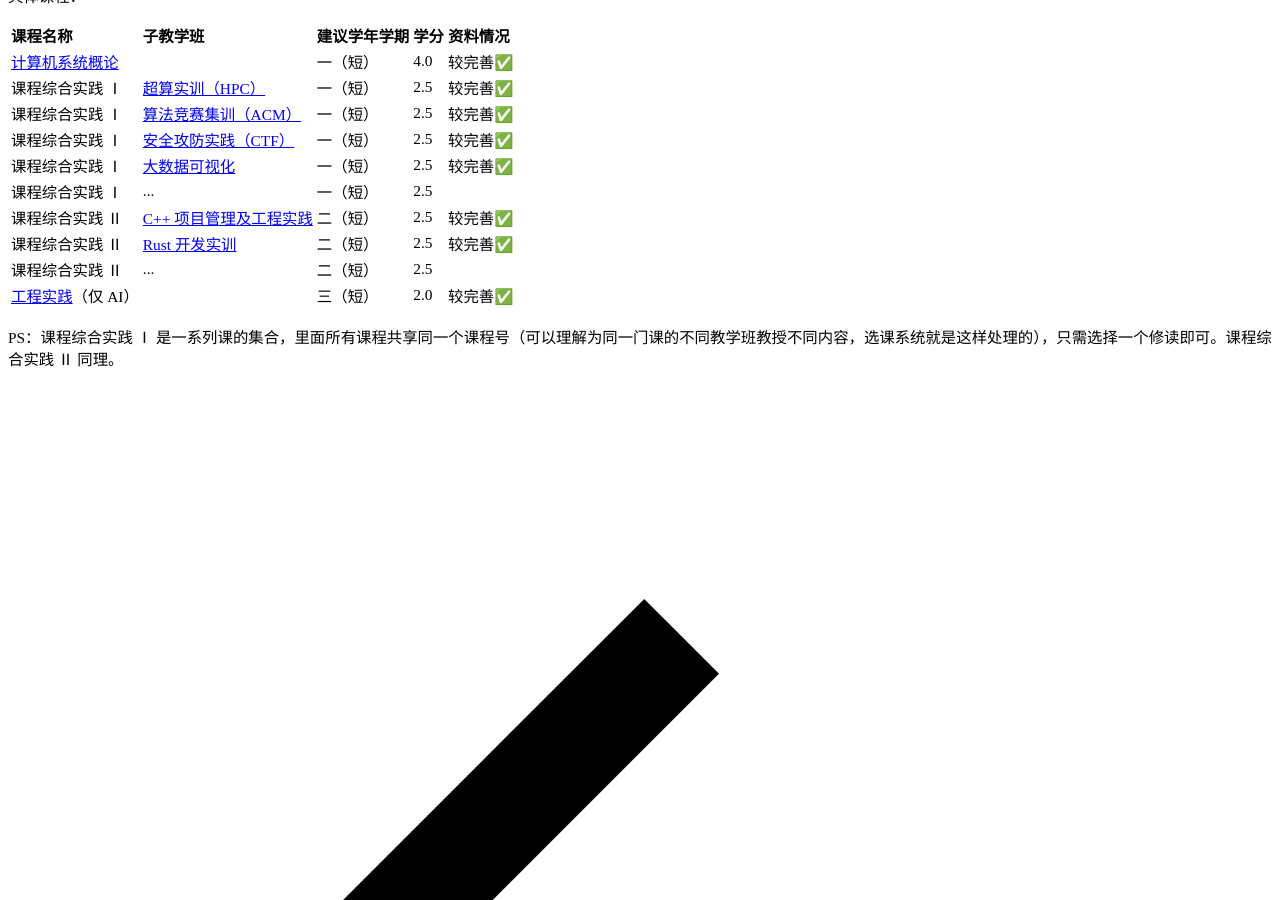
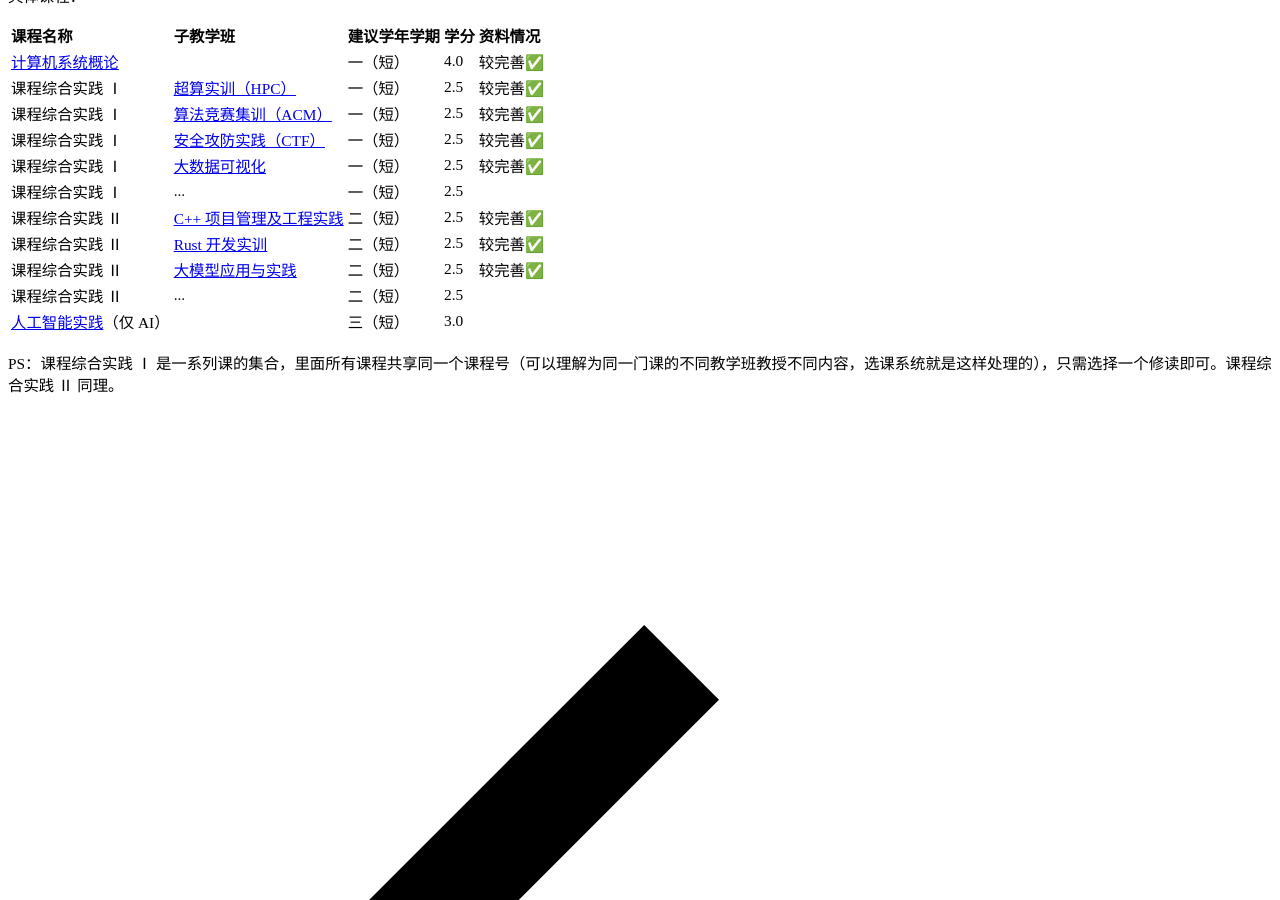
Before and after one commit to ZJU-Turing/TuringCourses, an MkDocs documentation site: the page built from docs/short_term/index.md, in a window 1280 px wide and 900 px high, scrolled down 18034 px. Built offline with MkDocs 1.6.1 and Material for MkDocs 9.7.7, drawn with Linux system fonts in a browser that asks for light colours; comment, search, counter and statistics services are not loaded.

Commit message:
更新短学期课程导航页 (#201)

```diff
--- a/docs/short_term/index.md
+++ b/docs/short_term/index.md
@@ -22,8 +22,9 @@
 |课程综合实践 Ⅰ|...|一（短）|2.5||
 |课程综合实践 Ⅱ|[C++ 项目管理及工程实践](cpp_project/)|二（短）|2.5|较完善✅|
 |课程综合实践 Ⅱ|[Rust 开发实训](rust/)|二（短）|2.5|较完善✅|
+|课程综合实践 Ⅱ|[大模型应用与实践](llm)|二（短）|2.5|较完善✅|
 |课程综合实践 Ⅱ|...|二（短）|2.5||
-|[工程实践](engineering_practice/)（仅 AI）||三（短）|2.0|较完善✅|
+|[人工智能实践](ai_practice/)（仅 AI）||三（短）|3.0||
 
 </div>
 
--- a/mkdocs.yml
+++ b/mkdocs.yml
@@ -107,7 +107,7 @@ nav:
     - 固定课程:
       - short_term/index.md
       - 计算机系统概论: short_term/ics/index.md
-      - 工程实践: short_term/engineering_practice/index.md
+      - 人工智能实践: short_term/ai_practice/index.md
     - 课程综合实践 Ⅰ:
       - short_term/index.md
       - 超算实训: short_term/hpc/index.md
@@ -118,7 +118,7 @@ nav:
       - short_term/index.md
       - C++ 项目管理及工程实践: short_term/cpp_project/index.md
       - Rust 开发实训: short_term/rust/index.md
-      - 大模型应用与实践: short_term/llm_practice/index.md
+      - 大模型应用与实践: short_term/llm/index.md
   - 跨专业课程:
     - others/index.md
     - 常微分方程: others/ode/index.md
```
Also changed, not shown: docs/short_term/ai_practice/index.md (renamed from docs/short_term/engineering_practice/index.md), docs/short_term/llm/index.md (renamed from docs/short_term/llm_practice/index.md).
